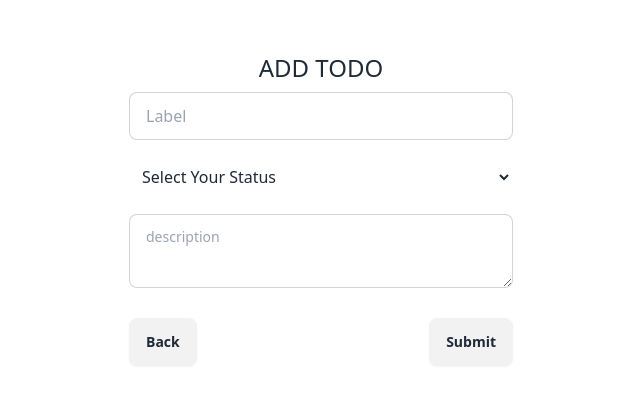
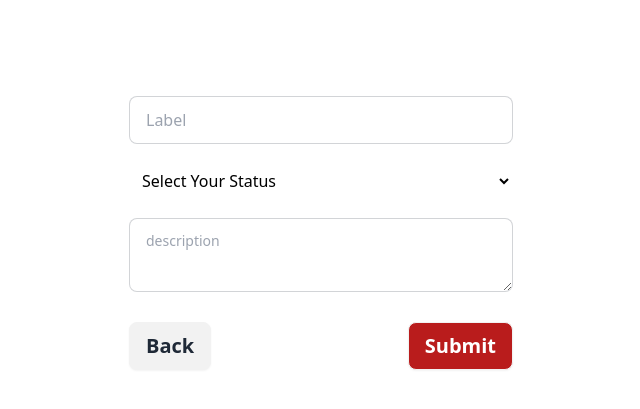
Before and after one commit to thianchai20/SE_CAMP, a React (Vite) app in the folder client/: page /add in a window 1280 px wide. Shown: the part 191-600 px from the top of the page, without its empty margins (319-959 px from the left). Built offline with nearby package versions, Linux system fonts and the light colour scheme.

Commit message:
uodate Add css

```diff
--- a/client/src/Component/Add.tsx
+++ b/client/src/Component/Add.tsx
@@ -16,35 +16,26 @@ const Add = () => {
 
     return (
         <div>
-            <h1 className="text-center text-2xl">ADD TODO</h1>
+            <h1 className="text-center text-2xl text-white text-4xl font-bold">ADD TODO</h1>
             <form onSubmit={handleSubmit(submitData)}>
-                <label className="input input-bordered flex items-center gap-2 my-2">
-                    <input
-                        type="text"
-                        className="grow"
-                        placeholder="Label"
-                        {...register("label")}
-                    />
+                <label className="input input-bordered flex items-center gap-2 my-2 bg-white text-black">
+                    <input type="text" className="grow text-black" placeholder="Label" {...register("label")}/>
                 </label>
-                <select id="" className="w-full p-2 bg-transparent border border-white rounded-lg my-2" {...register("status")}>
+                <select id="" className="w-full p-2 bg-transparent border border-white rounded-lg my-2 bg-white text-black" {...register("status")}>
                     <option defaultChecked value="">Select Your Status</option>
                     <option value="Pending">Pending</option>
                     <option value="Doing">Doing</option>
                     <option value="Done">Done</option>
                 </select>
-                <textarea
-                    className="textarea textarea-bordered w-full my-2"
-                    placeholder="description"
-                    {...register("description")}
-                ></textarea>
+                <textarea className="textarea textarea-bordered w-full my-2 bg-white text-black" placeholder="description" {...register("description")}></textarea>
 
-                <div className="flex justify-between">
+                <div className="flex justify-between ">
                     <Link to="/">
-                        <button className="btn block mt-4" type="submit">
+                        <button className="btn block mt-4 text-xl" type="submit">
                             Back
                         </button>
                     </Link>
-                    <button className="btn block mt-4" type="submit">
+                    <button className="btn block mt-4 bg-red-700 font-bold text-white text-xl" type="submit">
                         Submit
                     </button>
                 </div>
```
